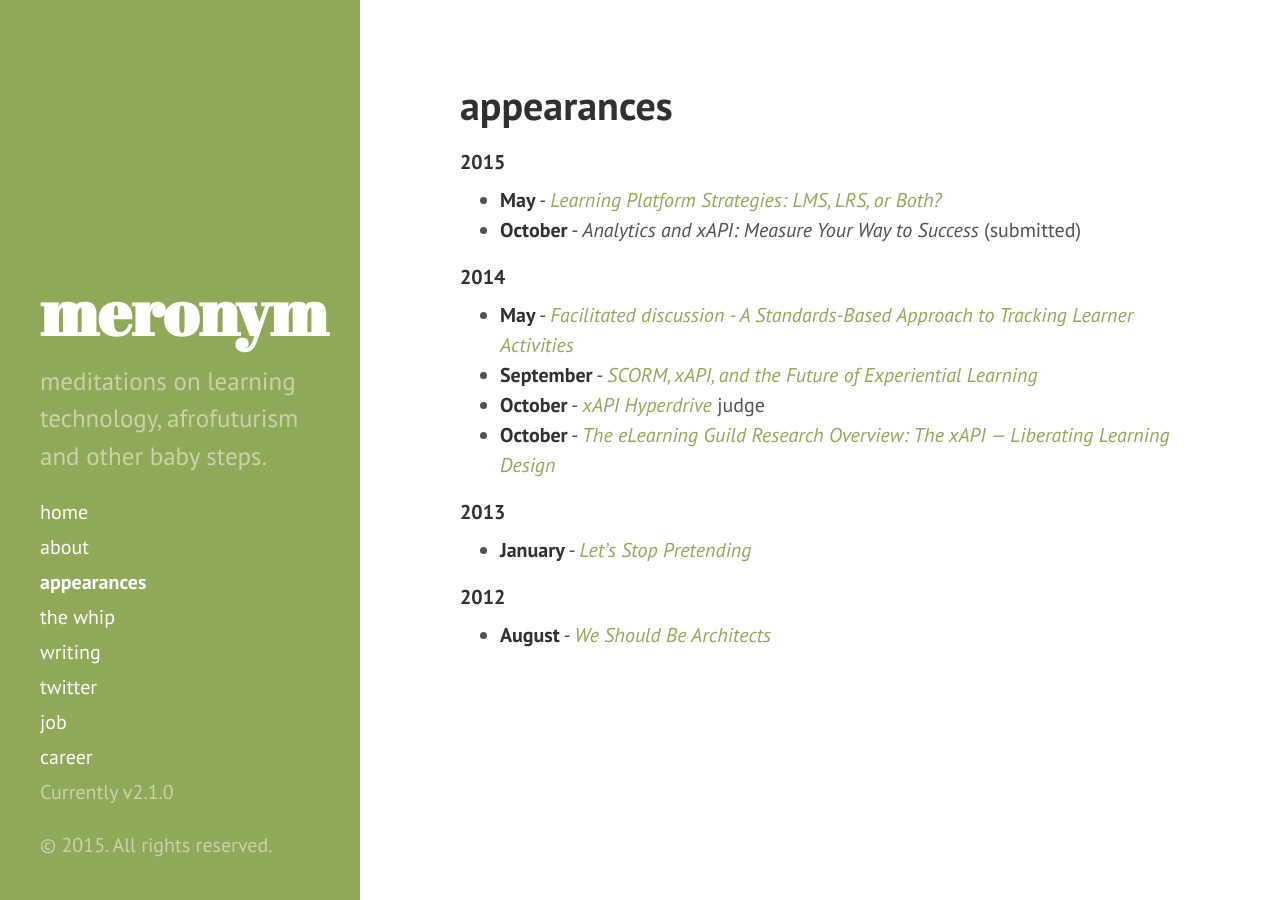
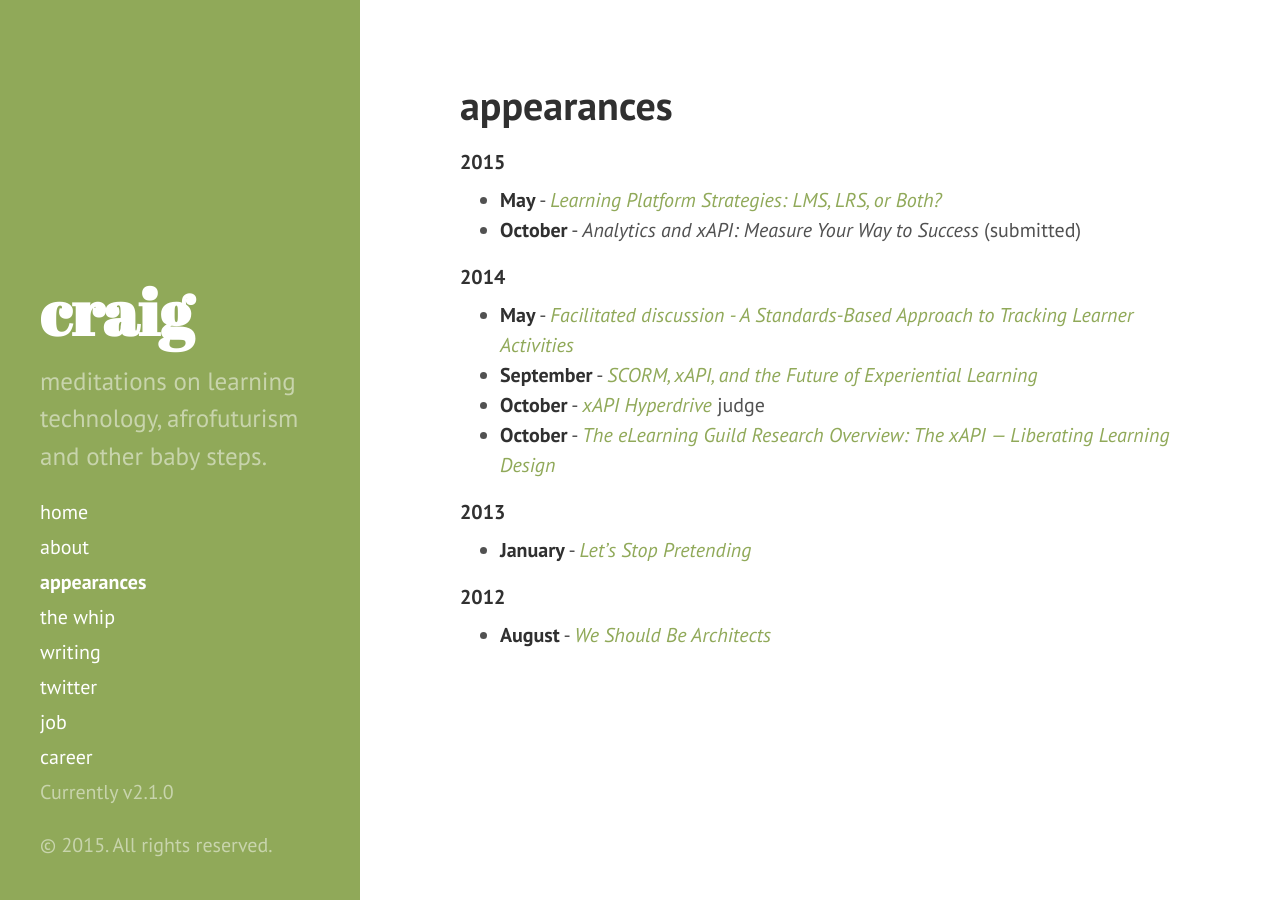
Before and after one commit to craigwiggins/craigwiggins.github.io, a Jekyll site: the page built from appearances.md, in a window 1280 px wide. Built offline with Jekyll 4.4.1, drawn with Linux system fonts in a browser that asks for light colours; Markdown is read by kramdown in place of the engine named in the settings.

Commit message:
changing the name of the blog
from 'meronym' to 'craig.'

```diff
--- a/_config.yml
+++ b/_config.yml
@@ -7,7 +7,7 @@ permalink:        pretty
 relative_permalinks: true
 
 # Setup
-title:            meronym
+title:            craig
 tagline:          'human hunger birthed the Civ’lize, but human hunger killed it too.'
 description:      'meditations on learning technology, afrofuturism and other baby steps.'
 url:              http://craigwiggins.github.io
```
Also changed, not shown: README.md.
